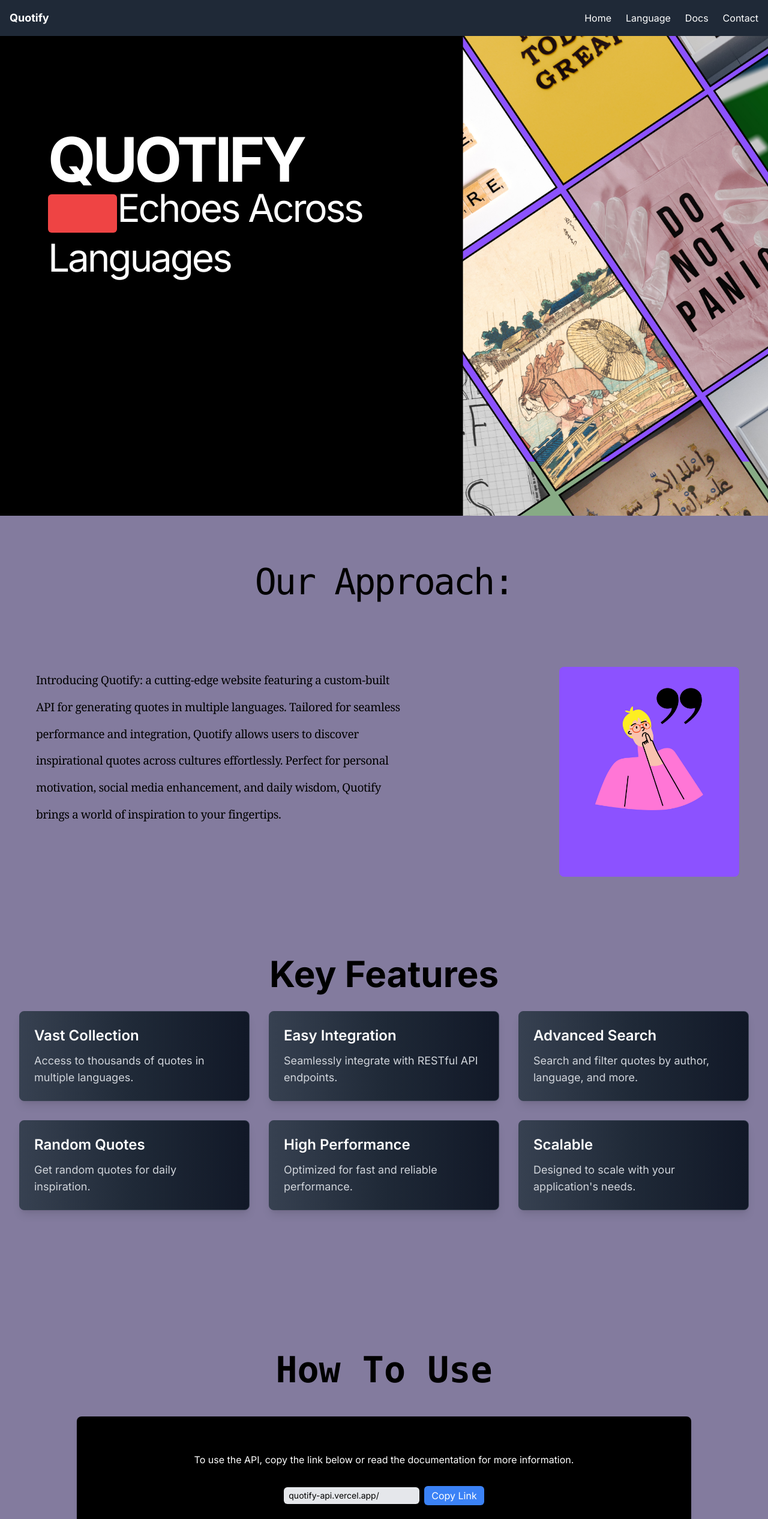
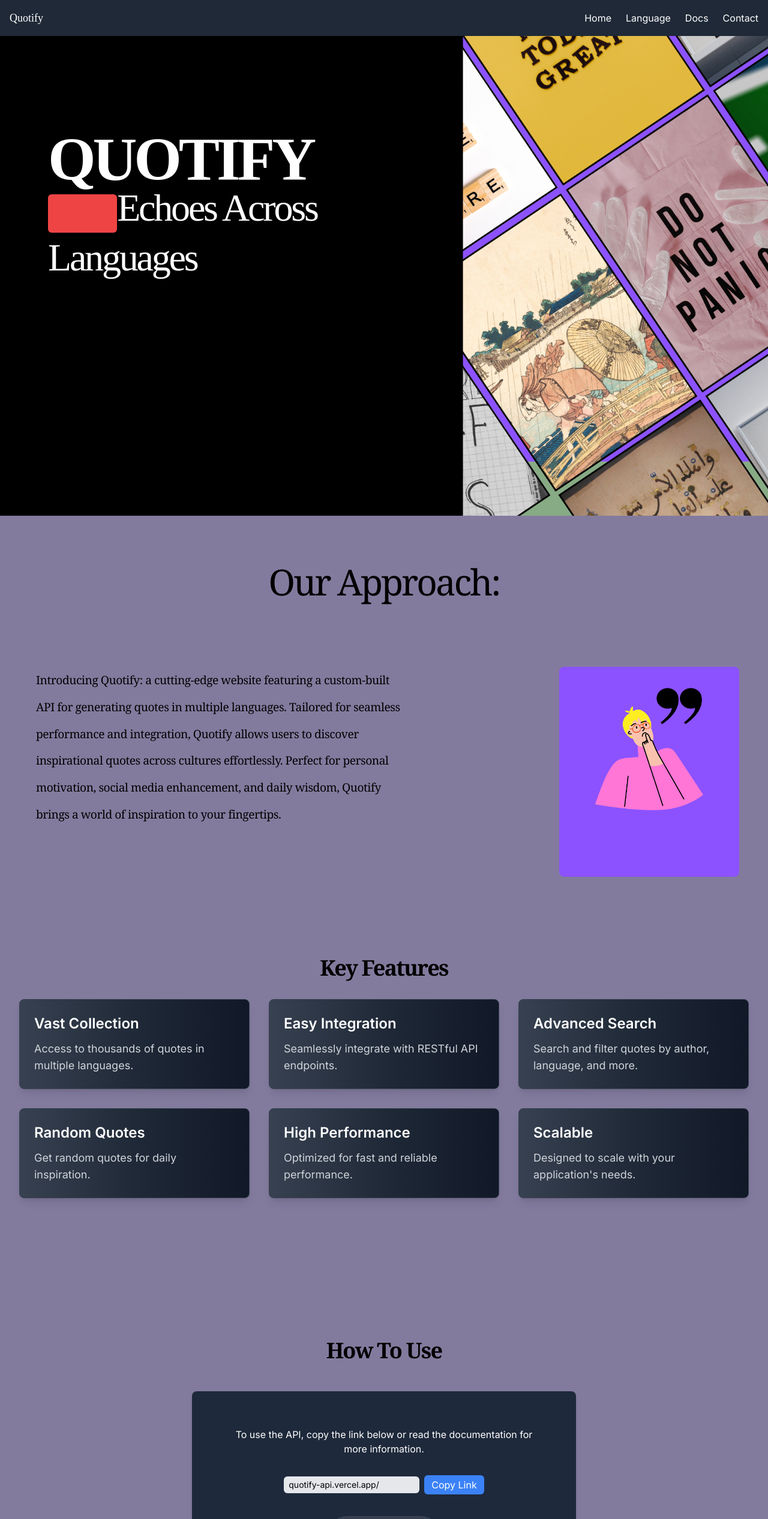
Before and after one commit to RupaliSinghDev/Quotify, a Next.js app: page / in a window 1280 px wide. Shown: the top 2533 px of the page at 60% size. Built offline with nearby package versions, Linux system fonts and the light colour scheme.

Commit message:
updated footer

```diff
--- a/src/app/Components/Approach.js
+++ b/src/app/Components/Approach.js
@@ -34,7 +34,7 @@
   return (
     <div className='bg-[#837b9e]'>
       <motion.h1
-        className='text-4xl lg:text-6xl bg-[#837b9e]font-bold text-center mt-20 mb-8 font-mono tracking-tighter'
+        className='text-4xl lg:text-6xl bg-[#837b9e]font-bold text-center mt-20 mb-8 font-serif tracking-tighter'
         initial='hidden'
         animate={controls}
         variants={headingVariants}
--- a/src/app/Components/Carousal.js
+++ b/src/app/Components/Carousal.js
@@ -1,3 +1,4 @@
+
 import React, { useEffect, useState } from 'react';
 import { motion, useAnimation } from 'framer-motion';
 import { useInView } from 'react-intersection-observer';
@@ -61,7 +62,7 @@
   return (
     <div className="flex flex-col items-center justify-center min-h-screen bg-[#837b9e]">
       <motion.h1
-        className='text-4xl font-mono lg:text-6xl font-bold text-center mb-12'
+        className='text-4xl font-serif lg:text-4xl font-bold text-center tracking-tighter mb-12'
         initial='hidden'
         animate={controls}
         variants={headingVariants}
@@ -69,7 +70,7 @@
       >
         How To Use
       </motion.h1>
-      <div className="w-11/12 max-w-screen-lg mx-auto bg-black shadow-md rounded-lg overflow-hidden p-5 mb-2">
+      <div className="w-full lg:w-3/4 xl:w-1/2 max-w-screen-lg mx-auto bg-slate-800 shadow-md rounded-lg overflow-hidden p-5 mb-2">
         <motion.div
           className="p-8 flex flex-col items-center"
           initial='hidden'
@@ -79,12 +80,12 @@
         >
           <p className="mt-2 mb-8 text-white text-center">To use the API, copy the link below or read the documentation for more information.</p>
 
-          <div className="flex items-center mb-9">
+          <div className="flex flex-col lg:flex-row items-center mb-9">
             <input
               type="text"
               readOnly
               value="quotify-api.vercel.app/"
-              className="bg-gray-200 px-2 py-1 rounded-md text-sm mr-2"
+              className="bg-gray-200 px-2 py-1 rounded-md text-sm mb-2 lg:mb-0 lg:mr-2 w-full lg:w-auto"
             />
             <button
               onClick={copyLinkToClipboard}
@@ -93,7 +94,7 @@
               Copy Link
             </button>
           </div>
-          {showCopyMessage && <div className="text-green-500">Link copied successfully!</div>}
+          {showCopyMessage && <div className="text-green-500 mb-2">Link copied successfully!</div>}
           <motion.a
             href="https://rupalisinghdev-organization.gitbook.io/quotify_api/"
             target="_blank"
@@ -101,7 +102,7 @@
             whileHover={{ scale: 1.1, backgroundColor: '#333' }}
             whileTap={{ scale: 0.95 }}
             transition={{ type: 'spring', stiffness: 300 }}
-            className='flex gap-5 items-center px-10 py-6 bg-gray-700 rounded-full text-white'
+            className='flex gap-5 items-center px-6 py-3 lg:px-10 lg:py-6 bg-gray-700 rounded-full text-white'
           >
             Read Docs
             <motion.div
--- a/src/app/Components/Features.js
+++ b/src/app/Components/Features.js
@@ -55,7 +55,7 @@
   return (
     <div className="bg-[#837b9e] py-12">
       <div className="max-w-7xl mx-auto px-4 sm:px-6 lg:px-8">
-        <h2 className="text-6xl font-bold mb-8 text-center text-black">Key Features</h2>
+        <h2 className="text-4xl tracking-tighter font-serif font-bold mb-8 text-center text-black">Key Features</h2>
         <motion.div
           initial="initial"
           animate="animate"
--- a/src/app/Components/LandingPage.js
+++ b/src/app/Components/LandingPage.js
@@ -35,7 +35,7 @@
 
 const LandingPage = () => {
   return (
-    <div className='w-full h-screen bg-[#f0f4f8] pt-2' style={{ backgroundImage: 'url("/Background.png")', backgroundSize: 'cover', backgroundPosition: 'center' }}>
+    <div className='w-full h-screen bg-[#9facb9] pt-2' style={{ backgroundImage: 'url("/Background.png")', backgroundSize: 'cover', backgroundPosition: 'center'}}>
       <motion.div
         initial='initial'
         animate='animate'
@@ -44,7 +44,7 @@
       >
         <div className='masker'>
           <motion.h1
-            className='text-[8vw] leading-[6vw] tracking-tighter font-bold uppercase text-white'
+            className='text-[8vw] leading-[6vw] tracking-tighter font-["DINNextRoundedLTPro"] font-bold uppercase text-white'
             variants={textVariants}
           >
             quotify
@@ -56,7 +56,7 @@
               initial='initial'
               animate='animate'
               variants={textVariants}
-              className='w-fit flex items-end'
+              className='w-fit flex font-["DINNextRoundedLTPro"] items-end'
             >
               {index === 0 && (
                 <motion.div
@@ -81,154 +81,3 @@
 };
 
 export default LandingPage;
-
-
-
-
-/*import { motion } from 'framer-motion';
-import React from 'react';
-
-const textContainerVariants = {
-  initial: {
-    opacity: 0,
-    y: 50,
-  },
-  animate: {
-    opacity: 1,
-    y: 0,
-    transition: {
-      delay: 0.2,
-      duration: 1,
-      ease: [0.6, -0.05, 0.01, 0.99],
-    },
-  },
-};
-
-const textVariants = {
-  initial: {
-    opacity: 0,
-    x: -30,
-  },
-  animate: {
-    opacity: 1,
-    x: 0,
-    transition: {
-      delay: 0.4,
-      duration: 0.5,
-      ease: [0.6, -0.05, 0.01, 0.99],
-    },
-  },
-};
-
-const LandingPage = () => {
-  return (
-    <div className="w-full min-h-screen bg-gray-900 text-white">
-      <div className="w-full h-screen flex flex-col justify-center items-center bg-cover bg-center" style={{ backgroundImage: 'url("/Background.png")' }}>
-        <motion.div
-          initial="initial"
-          animate="animate"
-          variants={textContainerVariants}
-          className="text-center px-10 md:px-20 lg:px-40"
-        >
-          <motion.h1
-            className="text-6xl md:text-8xl font-bold uppercase mb-4"
-            variants={textVariants}
-          >
-            Quotify
-          </motion.h1>
-          <motion.h2
-            className="text-xl md:text-2xl lg:text-3xl font-semibold mb-6"
-            variants={textVariants}
-          >
-            Inspire Your Code
-          </motion.h2>
-          <motion.p
-            className="text-lg md:text-xl lg:text-2xl mb-8"
-            variants={textVariants}
-          >
-            Welcome to Quotify, your ultimate API solution for accessing a vast collection of quotes across different languages.
-            Integrate our API to bring inspiration to your applications, websites, or services.
-          </motion.p>
-          <motion.div
-            className="flex justify-center"
-            initial="initial"
-            animate="animate"
-            variants={textVariants}
-          >
-            <a
-              href="/documentation"
-              className="py-3 px-6 border border-transparent shadow-sm text-lg font-medium rounded-md bg-indigo-600 hover:bg-indigo-700 focus:outline-none focus:ring-2 focus:ring-offset-2 focus:ring-indigo-500 transition duration-300"
-            >
-              Get Started
-            </a>
-          </motion.div>
-        </motion.div>
-      </div>
-      <div className="bg-gray-800 py-12">
-        <div className="max-w-7xl mx-auto px-4 sm:px-6 lg:px-8">
-          <h2 className="text-3xl font-semibold mb-6 text-center">Key Features</h2>
-          <div className="grid grid-cols-1 md:grid-cols-2 lg:grid-cols-3 gap-8">
-            {[
-              {
-                title: "Vast Collection",
-                description: "Access to thousands of quotes in multiple languages."
-              },
-              {
-                title: "Easy Integration",
-                description: "Seamlessly integrate with RESTful API endpoints."
-              },
-              {
-                title: "Advanced Search",
-                description: "Search and filter quotes by author, language, and more."
-              },
-              {
-                title: "Random Quotes",
-                description: "Get random quotes for daily inspiration."
-              },
-              {
-                title: "High Performance",
-                description: "Optimized for fast and reliable performance."
-              },
-              {
-                title: "Scalable",
-                description: "Designed to scale with your application's needs."
-              }
-            ].map((feature, index) => (
-              <motion.div
-                key={index}
-                initial="initial"
-                animate="animate"
-                variants={{
-                  initial: {
-                    opacity: 0,
-                    y: 20,
-                  },
-                  animate: {
-                    opacity: 1,
-                    y: 0,
-                    transition: {
-                      delay: 0.2 * index,
-                      duration: 0.5,
-                      ease: [0.6, -0.05, 0.01, 0.99],
-                    },
-                  },
-                }}
-                className="bg-gray-700 p-6 rounded-lg shadow-lg"
-              >
-                <h3 className="text-2xl font-semibold mb-3">{feature.title}</h3>
-                <p className="text-lg">{feature.description}</p>
-              </motion.div>
-            ))}
-          </div>
-        </div>
-      </div>
-      <footer className="bg-gray-800 py-6">
-        <div className="max-w-7xl mx-auto px-4 sm:px-6 lg:px-8 text-center">
-          <p className="text-lg">&copy; 2024 Quotify. All rights reserved.</p>
-        </div>
-      </footer>
-    </div>
-  );
-};
-
-export default LandingPage;*/
--- a/src/app/Components/Navbar.js
+++ b/src/app/Components/Navbar.js
@@ -13,13 +13,13 @@
     <nav className="bg-gray-800 py-4 sticky top-0 z-50">
       <div className="container mx-auto px-4 flex justify-between items-center">
         <div>
-          <Link href="/" className="text-white font-bold text-lg">Quotify</Link>
+          <Link href="/" className="text-white font-['DINNextRoundedLTPro'] text-lg">Quotify</Link>
         </div>
         <div className="block lg:hidden">
           <motion.button
             onClick={toggleMenu}
             className="text-white focus:outline-none"
-            whileTap={{ scale: 0.95 }} // Clicking effect
+            whileTap={{ scale: 0.95 }}
           >
             <svg className="h-6 w-6" fill="none" stroke="currentColor" viewBox="0 0 24 24" xmlns="http://www.w3.org/2000/svg">
               <path strokeLinecap="round" strokeLinejoin="round" strokeWidth="2" d={isOpen ? "M6 18L18 6M6 6l12 12" : "M4 6h16M4 12h16m-7 6h7"} />
@@ -29,28 +29,28 @@
         <ul className="hidden lg:flex space-x-6">
           <li>
             <motion.button
-              whileTap={{ scale: 0.95 }} // Clicking effect
+              whileTap={{ scale: 0.95 }}
             >
               <Link href="/" className="text-white hover:text-gray-300">Home</Link>
             </motion.button>
           </li>
           <li>
             <motion.button
-              whileTap={{ scale: 0.95 }} // Clicking effect
+              whileTap={{ scale: 0.95 }}
             >
               <Link href="/Language" className="text-white hover:text-gray-300">Language</Link>
             </motion.button>
           </li>
           <li>
             <motion.button
-              whileTap={{ scale: 0.95 }} // Clicking effect
+              whileTap={{ scale: 0.95 }}
             >
               <Link href="https://rupalisinghdev-organization.gitbook.io/quotify_api/" className="text-white hover:text-gray-300">Docs</Link>
             </motion.button>
           </li>
           <li>
             <motion.button
-              whileTap={{ scale: 0.95 }} // Clicking effect
+              whileTap={{ scale: 0.95 }}
             >
               <Link href="/Contact" className="text-white hover:text-gray-300">Contact</Link>
             </motion.button>
@@ -62,7 +62,7 @@
         <ul className="p-4 space-y-6">
           <li>
             <motion.button
-              whileTap={{ scale: 0.95 }} // Clicking effect
+              whileTap={{ scale: 0.95 }}
               onClick={toggleMenu}
             >
               <Link href="/" className="text-white hover:text-gray-300" >Home</Link>
@@ -70,7 +70,7 @@
           </li>
           <li>
             <motion.button
-              whileTap={{ scale: 0.95 }} // Clicking effect
+              whileTap={{ scale: 0.95 }}
               onClick={toggleMenu}
             >
               <Link href="/Language" className="text-white hover:text-gray-300" >Language</Link>
@@ -78,7 +78,7 @@
           </li>
           <li>
             <motion.button
-              whileTap={{ scale: 0.95 }} // Clicking effect
+              whileTap={{ scale: 0.95 }}
               onClick={toggleMenu}
             >
               <Link href="https://rupalisinghdev-organization.gitbook.io/quotify_api/" className="text-white hover:text-gray-300" >Docs</Link>
@@ -86,7 +86,7 @@
           </li>
           <li>
             <motion.button
-              whileTap={{ scale: 0.95 }} // Clicking effect
+              whileTap={{ scale: 0.95 }}
               onClick={toggleMenu}
             >
               <Link href="/Contact" className="text-white hover:text-gray-300" >Contact</Link>
--- a/src/app/page.js
+++ b/src/app/page.js
@@ -11,11 +11,13 @@
 
 
 
+
 const page = () => {
   return (
     <div className='bg-[#837b9e]'>
       <Navbar />
       <LandingPage />
+
       <Approach />
       <KeyFeatures/>
       <CardComponent/>
```
Also changed, not shown: src/app/Components/Explore.js (+3 -4 lines), src/app/Components/Footer.js (+11 -6 lines).
